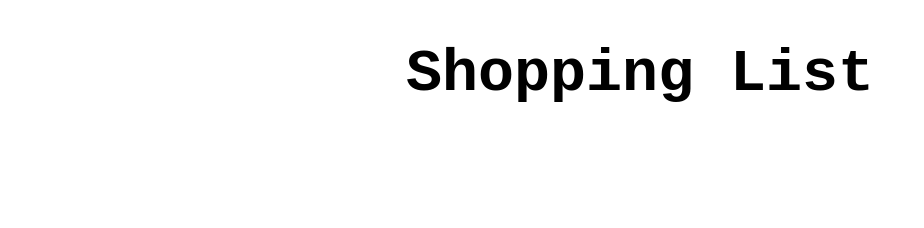
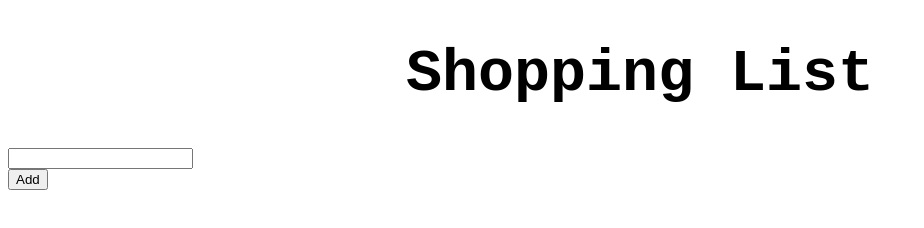
Before and after one commit to KimberlyDelgado/KimberlyDelgado.github.io, a plain HTML site: page ShoppingList/index.html in a window 1280 px wide. Shown: the whole page, without its empty margins (0-924 px from the left). Drawn offline with nearby package versions, Linux system fonts and the light colour scheme; files whose address does not match are found by name.

Commit message:
Update index.html

```diff
--- a/ShoppingList/index.html
+++ b/ShoppingList/index.html
@@ -2,12 +2,16 @@
 <html>
   <head>
     <title> Shopping List</title>
-    <meta charset="UTF-8">
     <link rel="stylesheet" type="text/css" href="stylesheet.css">
     <script type="text/javascript" src="http://code.jquery.com/jquery-2.0.0.min.js"></script>
     <script type="text/javascript" src="javascript.js"></script>
   </head>
   <body>
     <h1> Shopping List</h1>
+    <form>
+      <input>
+    </form>
+    <button>Add
+    </button>
   </body>
 </html>
```
